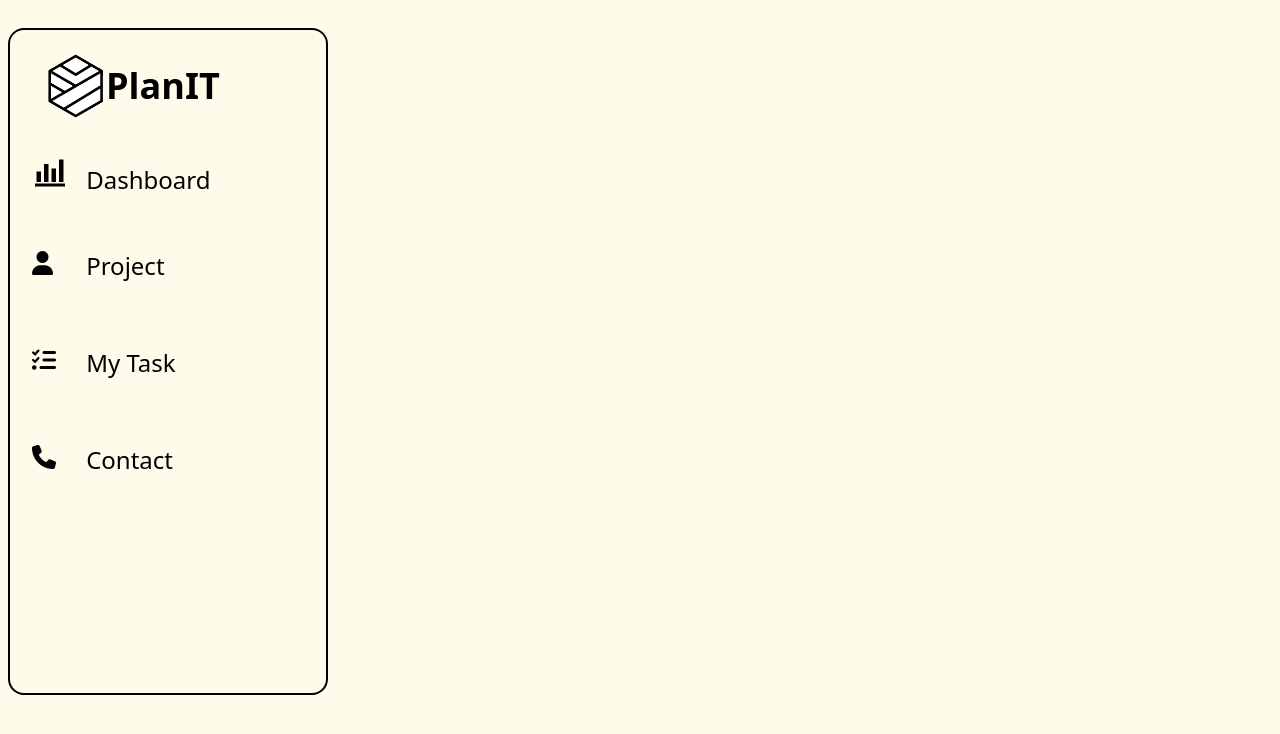
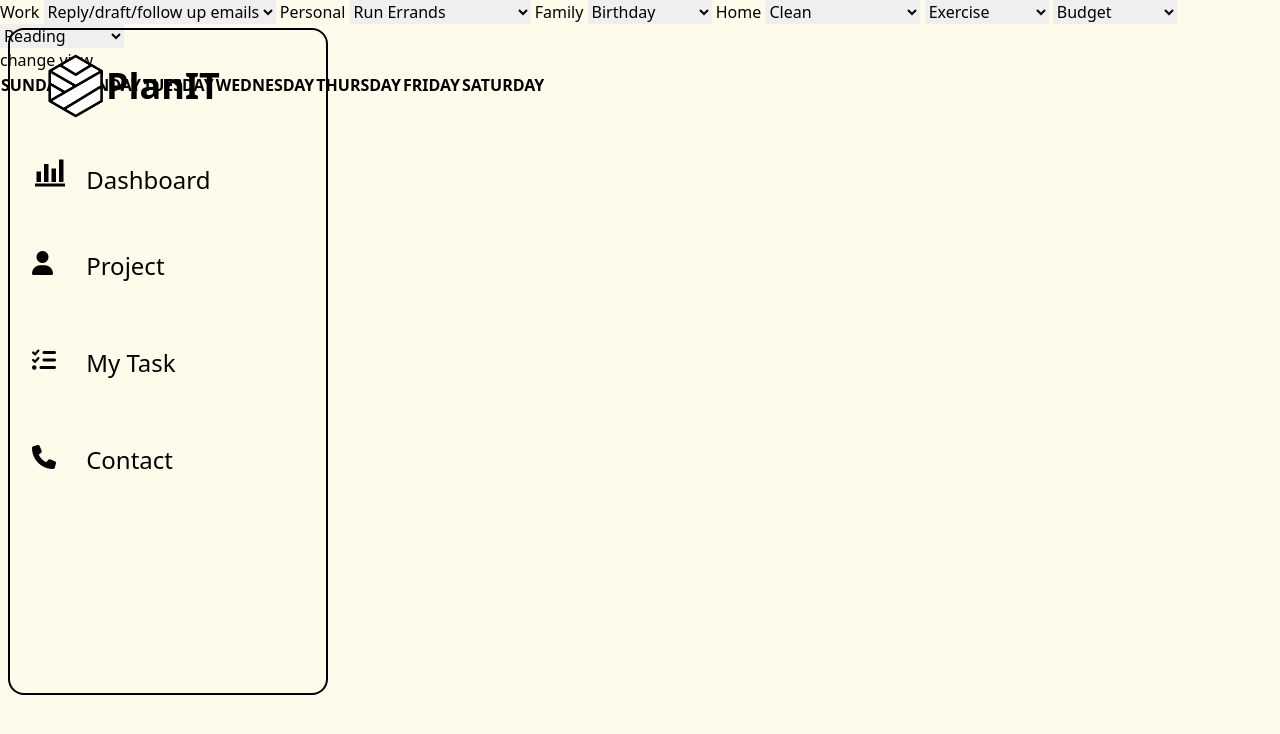
Before and after one commit to Riley6639/PlanIT, a website: page Public/index.html in a window 1280 px wide. Drawn offline with nearby package versions, Linux system fonts and the light colour scheme.

Commit message:
made changes to html

```diff
--- a/Public/index.html
+++ b/Public/index.html
@@ -1,14 +1,19 @@
 <!DOCTYPE html>
 <html lang="en">
+
 <head>
     <meta charset="UTF-8">
     <meta http-equiv="X-UA-Compatible" content="IE=edge">
     <meta name="viewport" content="width=device-width, intial-scale=1.0">
     <link rel="stylesheet" href="style.css">
-        <link rel="stylesheet" href="https://cdnjs.cloudflare.com/ajax/libs/font-awesome/6.6.0/css/all.min.css" integrity="sha512-Kc323vGBEqzTmouAECnVceyQqyqdsSiqLQISBL29aUW4U/M7pSPA/gEUZQqv1cwx4OnYxTxve5UMg5GT6L4JJg==" crossorigin="anonymous" referrerpolicy="no-referrer" />
-        <link rel="stylesheet" href="https://fonts.googleapis.com/css2?family=Material+Symbols+Outlined:opsz,wght,FILL,GRAD@24,400,0,0" />
+    <link rel="stylesheet" href="https://cdnjs.cloudflare.com/ajax/libs/font-awesome/6.6.0/css/all.min.css"
+        integrity="sha512-Kc323vGBEqzTmouAECnVceyQqyqdsSiqLQISBL29aUW4U/M7pSPA/gEUZQqv1cwx4OnYxTxve5UMg5GT6L4JJg=="
+        crossorigin="anonymous" referrerpolicy="no-referrer" />
+    <link rel="stylesheet"
+        href="https://fonts.googleapis.com/css2?family=Material+Symbols+Outlined:opsz,wght,FILL,GRAD@24,400,0,0" />
     <title>Test</title>
 </head>
+
 <body class="bg-amber-50 m-0 p-0">
     <div class="flex-wrap h-screen w-screen relative">
         <nav class="flex h-5/6 mt-7 w-1/4 fixed justify-between border-2 rounded-2xl border-black m-2">
@@ -40,6 +45,72 @@
             </ul>
             </ul>
         </nav>
+        <div>
+            <label for="work">Work</label>
+            <select name="work" id="work-list">
+                <option value="email">Reply/draft/follow up emails</option>
+                <option value="deadline">Upcoming deadlines</option>
+                <option value="networking">Attend events</option>
+            </select>
+
+            <label for="personal">Personal</label>
+            <select name="personal" id="personal-list">
+                <option value="errands">Run Errands</option>
+                <option value="appointments">Doctors appointment</option>
+            </select>
+
+            <label for="family">Family</label>
+            <select name="family" id="family-list">
+                <option value="events">Birthday</option>
+                <option value="activites">family games</option>
+                <option value="add">add your own</option>
+            </select>
+
+            <label for="home">Home</label>
+            <select name="home" id="home-list">
+                <option value="cleaning">Clean</option>
+                <option value="shopping">Grocery shopping</option>
+                <option value="add">add your own</option>
+            </select>
+
+            <label for="health"></label>
+            <select name="health" id="health-list">
+                <option value="exercise">Exercise</option>
+                <option value="diet">Diet</option>
+                <option value="add">add your own</option>
+            </select>
+
+            <label for="financial"></label>
+            <select name="financial" id="financial-list">
+                <option value="budget">Budget</option>
+                <option value="savings">Savings</option>
+                <option value="add">add your own</option>
+            </select>
+
+            <label for="learning"></label>
+            <select name="learning" id="learning-list">
+                <option value="reading">Reading</option>
+                <option value="courses">Courses</option>
+                <option value="add">add your own</option>
+            </select>
+        </div>
+        <div class="calendar-container">
+            <table class="calendar">
+                <button id="change-view">change view</button>
+                <thead>
+                    <tr>
+                        <th>SUNDAY</th>
+                        <th>MONDAY</th>
+                        <th>TUESDAY</th>
+                        <th>WEDNESDAY</th>
+                        <th>THURSDAY</th>
+                        <th>FRIDAY</th>
+                        <th>SATURDAY</th>
+                    </tr>
+                </thead>
+            </table>
+        </div>
     </div>
 </body>
+
 </html>
```
Also changed, not shown: index.html (added). Lines whose indentation alone changed are shown as unchanged.
